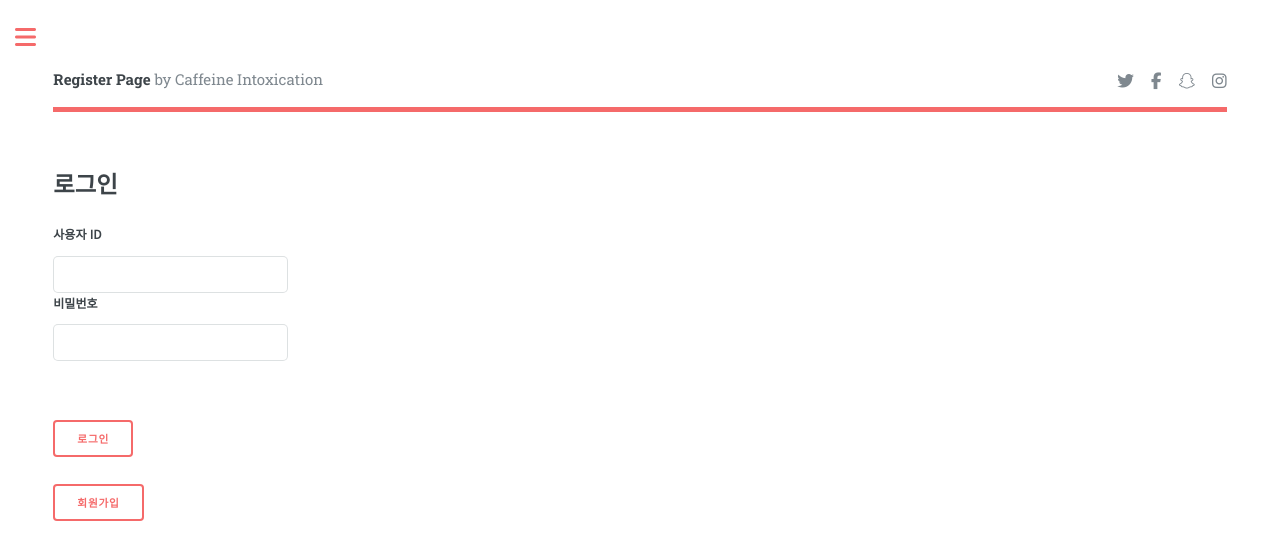
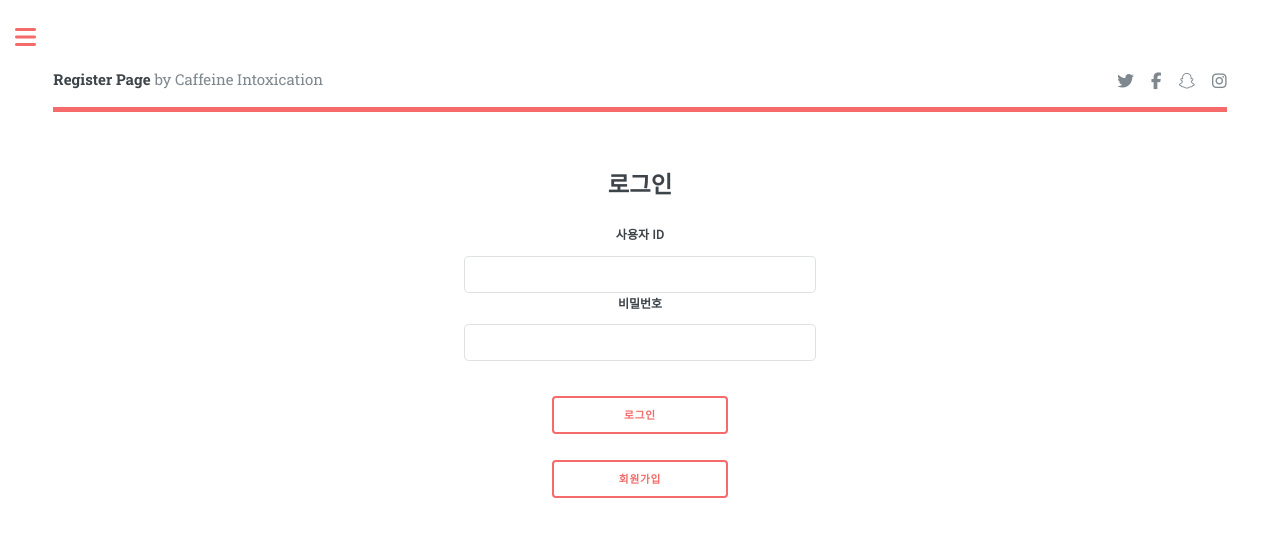
Before and after one commit to Philip-Cho/DGU-Capstone, a Django app: page /login/ in a window 1280 px wide. Shown: the top 560 px of the page. Run offline with Django 4.2, Linux system fonts and the light colour scheme; parts of the project's set-up code (start-up, migrations or seed data) failed here and were passed over; some libraries are stand-ins or nearby versions; some web fonts are replaced.

Commit message:
login align center

```diff
--- a/templates/login.html
+++ b/templates/login.html
@@ -19,6 +19,12 @@
     <link rel="preconnect" href="https://fonts.googleapis.com">
     <link rel="preconnect" href="https://fonts.gstatic.com" crossorigin>
     <link href="https://fonts.googleapis.com/css2?family=Noto+Sans+KR&display=swap" rel="stylesheet">
+    <style>
+    #main > .inner > section {
+        text-align: center;
+        justify-content : center;
+    }
+    </style>
 </head>
 <body class="is-preload">
 <!-- Wrapper -->
@@ -40,23 +46,23 @@
             <!--                content -->
             <section>
                 <!--				새로운 컨텐츠 넣을 때 이 곳에 요소들을 추가한다. 나머지는 틀-->
+                <div class="form_wrapper">
                     <h2>로그인</h2>
                     <h4>{% if msg %}{{ msg }}{% endif %}</h4>
                         <form method="post">
                             {% csrf_token %}
                             <label for="username">사용자 ID</label>
-                    <input type="text" class="form-control" name="username" id="username" style="width:20%"
+                            <input type="text" class="form-control" name="username" id="username" style="width:30%; margin: auto;"
                                    value="{{ form.username.value|default_if_none:'' }}">
                             <label for="password">비밀번호</label>
-                    <input type="text" class="form-control" name="password" id="password" style="width:20%"
+                            <input type="text" class="form-control" name="password" id="password" style="width:30%; margin: auto"
                                    value="{{ form.password.value|default_if_none:'' }}">
 
-
-                    <button type="submit" style = "margin-top: 5%;">로그인</button>
-
+                            <button type="submit" class = 'button' style="margin-top: 3%; width:15%;">로그인</button>
                         </form>
-                <button id="register" class="register" onclick="location.href='{% url 'register' %}';">회원가입</button>
-
+                            <button id="register" class="button" style = "width: 15%;" onclick="location.href='{% url 'register' %}';">회원가입</button>
+                </div>
+<!--                form wrapper div end-->
 
                 <!--            section content end-->
             </section>
```
Lines whose indentation alone changed are shown as unchanged.
